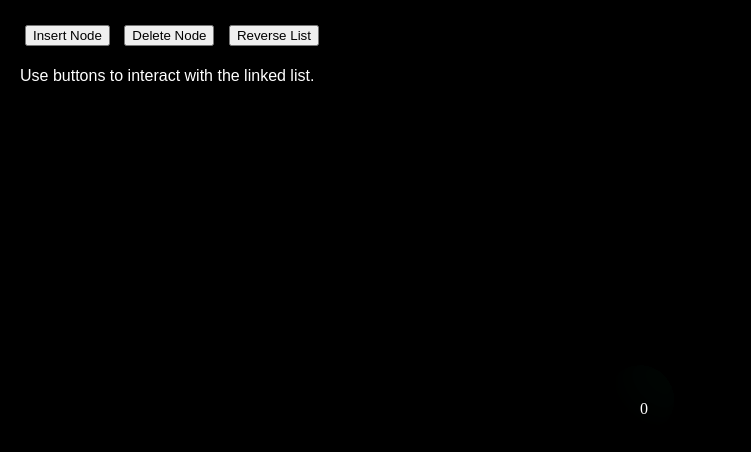
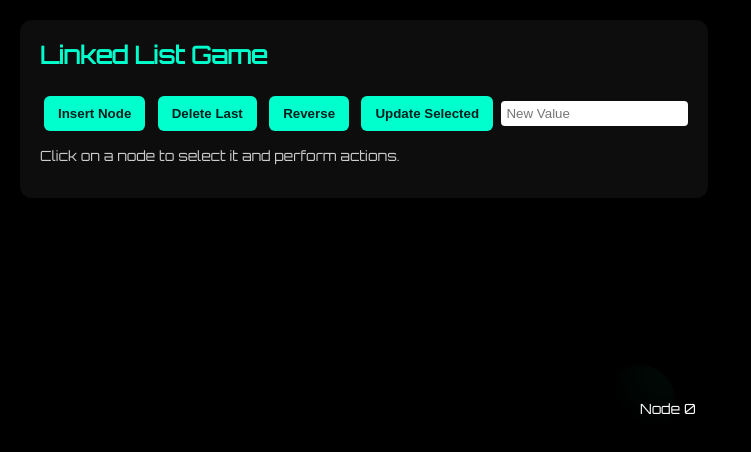
Before and after one commit to suraja-ui/linkedlist, a plain HTML site: page index.html in a window 1280 px wide. Both pictures are taken after a click on the button "Insert Node". Shown: the whole page, without its empty margins (0-751 px from the left). Drawn offline with nearby package versions, Linux system fonts and the light colour scheme.

Commit message:
Update index.html

```diff
--- a/index.html
+++ b/index.html
@@ -4,93 +4,155 @@
   <meta charset="UTF-8" />
   <title>Linked List 3D Game</title>
   <style>
-    body { margin: 0; overflow: hidden; background: #111; }
-    canvas { display: block; }
+    @import url('https://fonts.googleapis.com/css2?family=Orbitron&display=swap');
+
+    body {
+      margin: 0;
+      overflow: hidden;
+      font-family: 'Orbitron', sans-serif;
+      background: radial-gradient(circle at top left, #0f2027, #203a43, #2c5364);
+    }
+
+    canvas {
+      display: block;
+    }
+
     #ui {
-      position: absolute; top: 10px; left: 10px; color: white;
-      font-family: Arial; background: rgba(0,0,0,0.5); padding: 10px;
-      border-radius: 8px;
+      position: absolute;
+      top: 20px;
+      left: 20px;
+      background: rgba(255, 255, 255, 0.05);
+      backdrop-filter: blur(8px);
+      border-radius: 12px;
+      padding: 20px;
+      color: white;
+      box-shadow: 0 0 20px rgba(0,0,0,0.6);
     }
-    button { margin: 5px; }
+
+    #ui h2 {
+      margin-top: 0;
+      color: #00ffcc;
+    }
+
+    button {
+      background: #00ffcc;
+      border: none;
+      padding: 10px 14px;
+      margin: 6px 4px;
+      border-radius: 6px;
+      font-weight: bold;
+      cursor: pointer;
+      color: #001f1f;
+      transition: background 0.3s;
+    }
+
+    button:hover {
+      background: #00ffaa;
+    }
+
+    #info {
+      margin-top: 10px;
+      font-size: 14px;
+      color: #ccc;
+    }
+
+    input {
+      margin-top: 5px;
+      padding: 5px;
+      border-radius: 4px;
+      border: none;
+    }
   </style>
 </head>
 <body>
   <div id="ui">
+    <h2>Linked List Game</h2>
     <button onclick="insertNode()">Insert Node</button>
-    <button onclick="deleteNode()">Delete Node</button>
-    <button onclick="reverseList()">Reverse List</button>
-    <p id="info">Use buttons to interact with the linked list.</p>
+    <button onclick="deleteNode()">Delete Last</button>
+    <button onclick="reverseList()">Reverse</button>
+    <button onclick="updateSelectedNode()">Update Selected</button>
+    <input id="newValue" placeholder="New Value" />
+    <p id="info">Click on a node to select it and perform actions.</p>
   </div>
 
   <script src="https://cdn.jsdelivr.net/npm/three@0.158.0/build/three.min.js"></script>
 
   <script>
-    // THREE.JS SETUP
+    // Setup
     const scene = new THREE.Scene();
-    const camera = new THREE.PerspectiveCamera(75, window.innerWidth/window.innerHeight, 0.1, 1000);
+    const camera = new THREE.PerspectiveCamera(75, window.innerWidth / window.innerHeight, 0.1, 1000);
+    const renderer = new THREE.WebGLRenderer({ antialias: true });
+    renderer.setSize(window.innerWidth, window.innerHeight);
+    document.body.appendChild(renderer.domElement);
     camera.position.z = 15;
 
-    const renderer = new THREE.WebGLRenderer();
-    renderer.setSize(window.innerWidth, window.innerHeight);
-    document.body.appendChild(renderer.domElement);
-
-    const light = new THREE.PointLight(0xffffff, 1);
+    const light = new THREE.PointLight(0xffffff, 2);
     light.position.set(10, 10, 10);
     scene.add(light);
 
-    // LINKED LIST DATA & VISUAL
+    // Linked List Data
     class Node {
-      constructor(value, x) {
+      constructor(value) {
         this.value = value;
         this.next = null;
 
-        const geometry = new THREE.SphereGeometry(1, 16, 16);
+        const geometry = new THREE.SphereGeometry(1, 32, 32);
         const material = new THREE.MeshStandardMaterial({ color: 0x00ffcc });
         this.mesh = new THREE.Mesh(geometry, material);
-        this.mesh.position.x = x;
+        this.mesh.userData = this;
         scene.add(this.mesh);
 
-        const labelDiv = document.createElement('div');
-        labelDiv.style.position = 'absolute';
-        labelDiv.style.color = 'white';
-        labelDiv.innerHTML = value;
-        document.body.appendChild(labelDiv);
-        this.labelDiv = labelDiv;
+        const div = document.createElement('div');
+        div.style.position = 'absolute';
+        div.style.color = 'white';
+        div.style.fontSize = '14px';
+        div.innerHTML = value;
+        document.body.appendChild(div);
+        this.label = div;
       }
 
-      updateLabel(camera) {
+      updateLabel() {
         const vector = new THREE.Vector3().copy(this.mesh.position).project(camera);
         const x = (vector.x * 0.5 + 0.5) * window.innerWidth;
         const y = (-vector.y * 0.5 + 0.5) * window.innerHeight;
-        this.labelDiv.style.left = x + 'px';
-        this.labelDiv.style.top = y + 'px';
+        this.label.style.left = x + 'px';
+        this.label.style.top = y + 'px';
+      }
+
+      remove() {
+        scene.remove(this.mesh);
+        document.body.removeChild(this.label);
       }
     }
 
     let head = null;
+    let selectedNode = null;
     let nodeCount = 0;
 
     function renderList() {
-      let current = head;
-      let index = 0;
-      while (current) {
-        current.mesh.position.x = index * 3;
-        if (current.next) {
+      scene.children = scene.children.filter(obj => !(obj.type === 'ArrowHelper'));
+
+      let curr = head, i = 0;
+      while (curr) {
+        curr.mesh.position.set(i * 4, 0, 0);
+        curr.label.innerHTML = curr.value;
+        if (curr.next) {
           const arrow = new THREE.ArrowHelper(
             new THREE.Vector3(1, 0, 0),
-            current.mesh.position,
-            3,
+            curr.mesh.position,
+            4,
             0xffff00
           );
           scene.add(arrow);
         }
-        current = current.next;
-        index++;
+        curr = curr.next;
+        i++;
       }
     }
 
     function insertNode() {
-      const newNode = new Node(nodeCount++, nodeCount * 3);
+      const value = "Node " + nodeCount++;
+      const newNode = new Node(value);
       if (!head) {
         head = newNode;
       } else {
@@ -98,47 +160,69 @@
         while (temp.next) temp = temp.next;
         temp.next = newNode;
       }
-      scene.children = scene.children.filter(obj => !(obj.type === 'ArrowHelper')); // remove old arrows
       renderList();
     }
 
     function deleteNode() {
       if (!head) return;
       if (!head.next) {
-        scene.remove(head.mesh);
-        document.body.removeChild(head.labelDiv);
+        head.remove();
         head = null;
       } else {
         let temp = head;
         while (temp.next && temp.next.next) temp = temp.next;
-        scene.remove(temp.next.mesh);
-        document.body.removeChild(temp.next.labelDiv);
+        temp.next.remove();
         temp.next = null;
       }
-      scene.children = scene.children.filter(obj => !(obj.type === 'ArrowHelper'));
       renderList();
     }
 
     function reverseList() {
-      let prev = null;
-      let current = head;
-      while (current) {
-        let next = current.next;
-        current.next = prev;
-        prev = current;
-        current = next;
+      let prev = null, curr = head;
+      while (curr) {
+        let next = curr.next;
+        curr.next = prev;
+        prev = curr;
+        curr = next;
       }
       head = prev;
-      scene.children = scene.children.filter(obj => !(obj.type === 'ArrowHelper'));
       renderList();
     }
 
+    function updateSelectedNode() {
+      if (!selectedNode) {
+        alert("Please select a node first.");
+        return;
+      }
+      const value = document.getElementById('newValue').value;
+      if (value) {
+        selectedNode.value = value;
+        renderList();
+      }
+    }
+
+    // Mouse click selection
+    const raycaster = new THREE.Raycaster();
+    const mouse = new THREE.Vector2();
+    window.addEventListener('click', (event) => {
+      mouse.x = (event.clientX / window.innerWidth) * 2 - 1;
+      mouse.y = -(event.clientY / window.innerHeight) * 2 + 1;
+      raycaster.setFromCamera(mouse, camera);
+      const intersects = raycaster.intersectObjects(scene.children);
+      if (intersects.length > 0 && intersects[0].object.userData) {
+        if (selectedNode) selectedNode.mesh.material.color.set(0x00ffcc);
+        selectedNode = intersects[0].object.userData;
+        selectedNode.mesh.material.color.set(0xff5555);
+      }
+    });
+
+    // Animation loop
     function animate() {
       requestAnimationFrame(animate);
       let temp = head;
       while (temp) {
         temp.mesh.rotation.y += 0.01;
-        temp.updateLabel(camera);
+        temp.updateLabel();
         temp = temp.next;
       }
       renderer.render(scene, camera);
```
